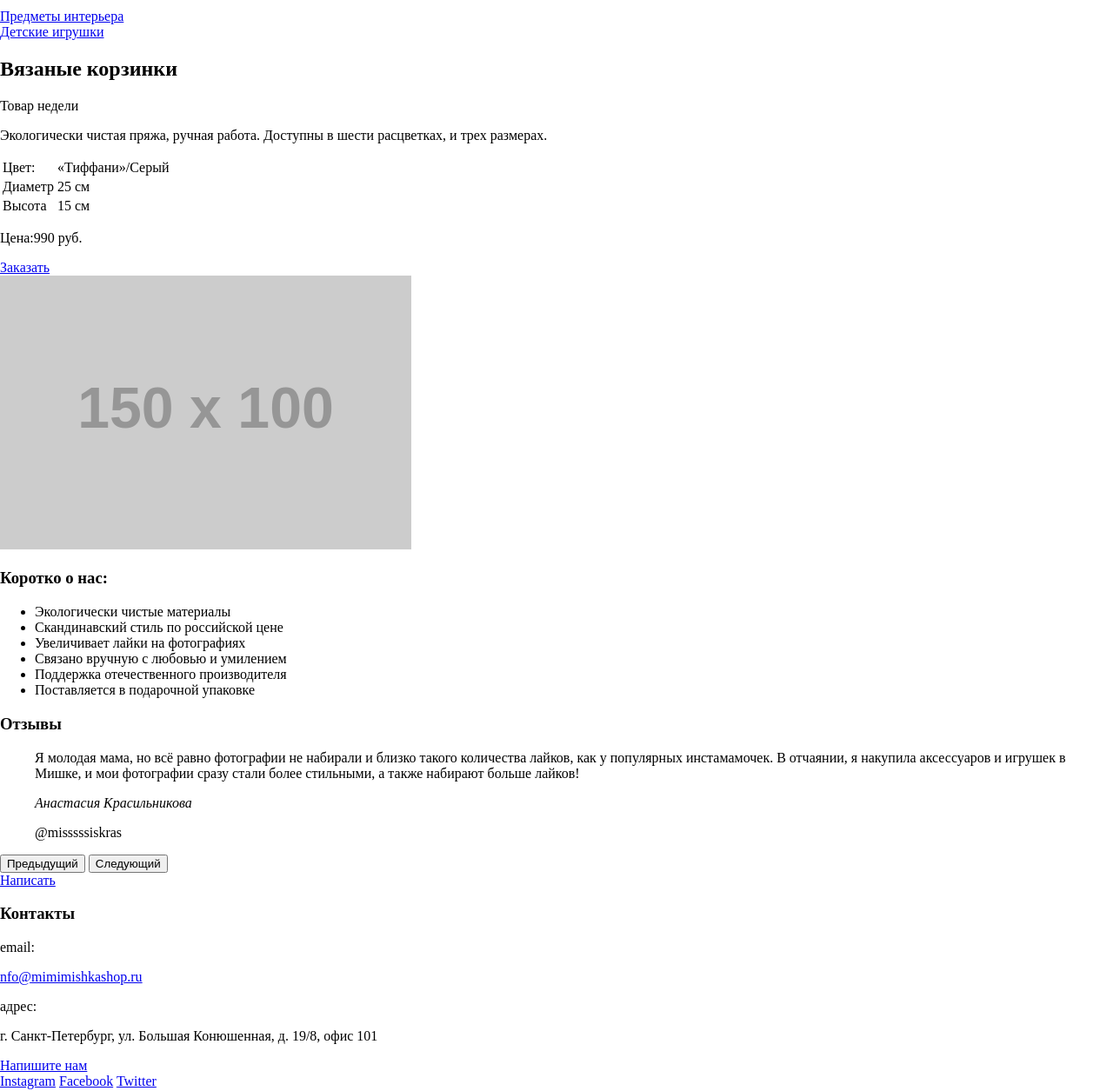
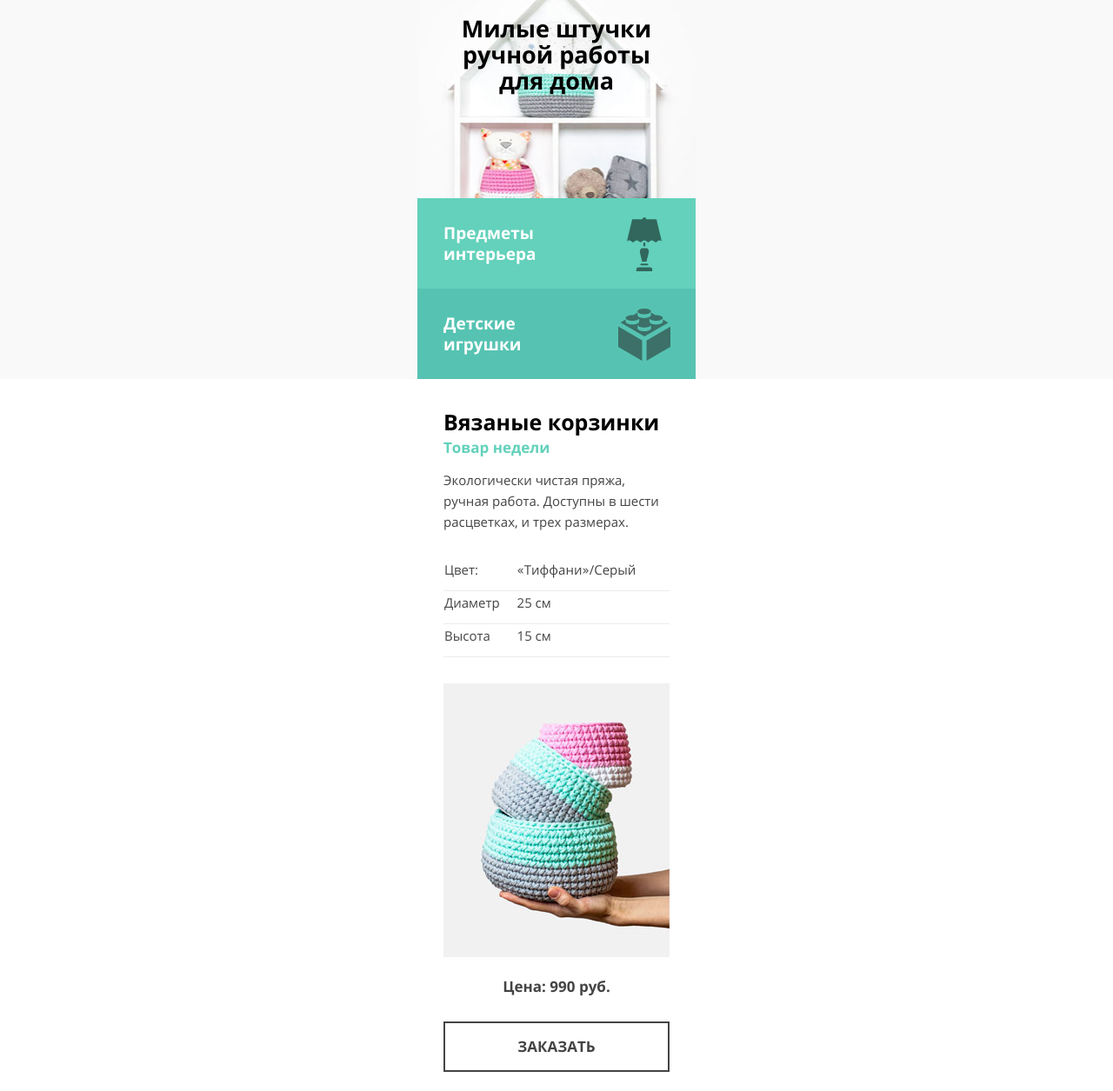
Before and after one commit to Edinorog86/227974-mishka, a website: page index.html in a window 1280 px wide. Shown: the part 497-1752 px from the top of the page at 87% size. Drawn offline with nearby package versions, Linux system fonts and the light colour scheme; files that its build step writes are made by us from their sources; placeholder pictures from the web are drawn by us.

Commit message:
about done

```diff
--- a/index.html
+++ b/index.html
@@ -32,6 +32,7 @@
     </header>
     <main class="page-main">
       <section class="products">
+        <div class="products__wrapper">
           <h1 class="products__title">Милые штучки ручной работы для дома</h1>
           <div class="products__categories">
             <div class="products__interior">
@@ -39,6 +40,7 @@
             </div>
             <div class="products__toys">
               <a href="#">Детские игрушки</a>
+            </div>
           </div>
         </div>
       </section>
@@ -53,26 +55,26 @@
               Экологически чистая пряжа, ручная работа.
               Доступны в шести расцветках, и трех размерах.
             </p>
-            <table class="weekly-product_stats">
-              <tr>
+            <table class="weekly-product__stats">
+              <tr class="weekly-product__table-row">
                 <td>Цвет:</td>
                 <td>&laquo;Тиффани&raquo;/Серый</td>
               </tr>
-              <tr>
+              <tr class="weekly-product__table-row">
                 <td>Диаметр</td>
                 <td>25 см</td>
               </tr>
-              <tr>
+              <tr class="weekly-product__table-row">
                 <td>Высота</td>
                 <td>15 см</td>
               </tr>
             </table>
-            <div class="weekly-product__order order">
-              <p class="order-price">Цена:990 руб.</p>
-              <a href="#" class="order__button button">Заказать</a>
+            <img class="weekly-product__image" src="img/triple-set-mobile@1x.jpg" alt="Картинка товара" wdith="260" height="315">
+            <div class="weekly-product__order">
+              <p class="weekly-product__price">Цена: 990 руб.</p>
+              <a href="#" class="weekly-product__button button">Заказать</a>
             </div>
           </div>
-          <img class="weekly-product__image" src="http://placehold.it/150x100" alt="Картинка товара" wdith="216" height="315">
         </div>
       </section>
       <section class="about">
--- /dev/null
+++ b/sass/blocks/about.scss
@@ -0,0 +1,45 @@
+.about {
+  box-sizing:border-box;
+  width:320px;
+  padding:0 30px;
+  margin:0 auto;
+  &__title {
+    @include mobile-secondary-title;
+    margin-bottom:33px;
+  }
+  &__list {
+    @include list-style-reset;
+    font-size:17px;
+    line-height:20px;
+    font-weight:bold;
+  }
+  &__item {
+    position:relative;
+    padding-top:60px;
+    margin-bottom:30px;
+  }
+  &__item--clean::after {
+    @include pseudo-element(50px, 50px, 0, 0);
+    background:url("../img/icon-feature-flower.svg") no-repeat center center;
+  }
+  &__item--cheap::after {
+    @include pseudo-element(50px, 50px, 0, 0);
+    background:url("../img/icon-feature-money.svg") no-repeat center center;
+  }
+  &__item--popular::after {
+    @include pseudo-element(50px, 50px, 0, 0);
+    background:url("../img/icon-feature-heart.svg") no-repeat center center;
+  }
+  &__item--cute::after {
+    @include pseudo-element(50px, 50px, 0, 0);
+    background:url("../img/icon-feature-ball.svg") no-repeat center center;
+  }
+  &__item--patriotic::after {
+    @include pseudo-element(60px, 50px, 0, 0);
+    background:url("../img/icon-feature-rocket.svg") no-repeat center center;
+  }
+  &__item--gift::after {
+    @include pseudo-element(50px, 50px, 0, 0);
+    background:url("../img/icon-feature-gift.svg") no-repeat center center;
+  }
+}
--- /dev/null
+++ b/sass/blocks/button.scss
@@ -0,0 +1,14 @@
+.button {
+  display:block;
+  box-sizing:border-box;
+  width:100%;
+  padding:17px 0px;
+  border:2px solid #444444;
+  font-size:17px;
+  line-height:20px;
+  font-weight:bold;
+  text-transform:uppercase;
+  text-decoration:none;
+  text-align:center;
+  color:#444444;
+}
--- /dev/null
+++ b/sass/blocks/comments.scss
@@ -0,0 +1,11 @@
+.comments {
+  &__wrapper {
+    box-sizing:border-box;
+    width:320px;
+    padding:0 30px;
+    margin:0 auto;
+  }
+  blockquote {
+    margin:0;
+  }
+}
--- a/sass/blocks/page-header.scss
+++ b/sass/blocks/page-header.scss
@@ -1,8 +1,4 @@
-@mixin list-style-reset{
-  margin:0;
-  padding:0;
-  list-style-type:none;
-}
+
 .page-header {
   border-bottom:1px solid #ececec;
   font-family:"Open-Sans", "Tahoma", "sans-serif";
--- /dev/null
+++ b/sass/blocks/products.scss
@@ -0,0 +1,54 @@
+.products {
+  background-color:#f9f9f9;
+  &__wrapper {
+    padding-top:75px;
+    margin:0 auto;
+    width:320px;
+    background:#f9f9f9 url("../img/hero-mobile@1x.jpg") no-repeat center -15%;
+
+  }
+  &__title {
+    margin:0;
+    margin-bottom:120px;
+    text-align:center;
+    padding:0 30px;
+    font-size:27px;
+    line-height:30px;
+    font-weight:bold;
+  }
+  &__categories {
+    display:flex;
+    flex-direction:column;
+  }
+  a {
+    box-sizing:border-box;
+    display:block;
+    width:100%;
+    padding:28px 30px;
+    padding-right:160px;
+    font-size:19px;
+    line-height:24px;
+    font-weight:bold;
+    color:#ffffff;
+    text-decoration:none;
+  }
+  &__interior {
+    position:relative;
+    background:#63d1bb;
+    // url("../img/icon-interior.svg") no-repeat center center;
+  }
+  &__interior::after {
+    @include pseudo-element(62px, 70px, 18px, 230px);
+    background:url("../img/icon-interior.svg") no-repeat center center;
+    opacity:0.5;
+  }
+  &__toys {
+    position:relative;
+    background:#56c3b2;
+  }
+  &__toys::after {
+    @include pseudo-element(62px, 70px, 18px, 230px);
+    background:url("../img/icon-toy.svg") no-repeat center center;
+    opacity:0.5;
+  }
+}
--- /dev/null
+++ b/sass/blocks/weekly-product.scss
@@ -0,0 +1,48 @@
+.weekly-product {
+  &__wrapper {
+    box-sizing:border-box;
+    width:320px;
+    padding:34px 30px;
+    margin:0 auto;
+  }
+  &__name {
+    @include mobile-secondary-title;
+    margin-bottom:5px;
+  }
+  &__legend {
+    margin:0;
+    font-size:17px;
+    line-height:20px;
+    font-weight:bold;
+    color:#63d1bb;
+  }
+  &__text {
+    font-size:15px;
+    line-height:24px;
+    margin-bottom:30px;
+    color:#444444;
+  }
+  &__stats {
+    width:100%;
+    margin-bottom:30px;
+    font-size:15px;
+    line-height:24px;
+    font-weight:normal;
+    color:#444444;
+    border-collapse:collapse;
+  }
+  td {
+    padding-bottom:12px;
+    border-bottom:1px solid #ececec;
+  }
+  &__order {
+    text-align:center;
+  }
+  &__price {
+    margin-bottom:28px;
+    font-size:17px;
+    line-height:24px;
+    font-weight:bold;
+    color:#444444;
+  }
+}
--- a/sass/style.scss
+++ b/sass/style.scss
@@ -2,6 +2,28 @@ body,
 html {
   margin:0;
   padding:0;
+}
+@mixin list-style-reset{
+  margin:0;
+  padding:0;
+  list-style-type:none;
+}
+@mixin pseudo-element($width, $heigth, $top, $left) {
+  content:"";
+  position:absolute;
+  width:$width;
+  height:$heigth;
+  top:$top;
+  left:$left;
+}
+@mixin mobile-secondary-title {
+  margin:0;
+  font-size:25px;
+  line-height:30px;
+  font-weight:bold;
+}
+body {
+  font-family:"Open-Sans", "Tahoma", "sans-serif";
 }
 @font-face {
   font-family: 'Open-Sans';
@@ -20,3 +42,8 @@ html {
 
 @import 'blocks/page-header.scss';
 @import 'blocks/nav.scss';
+@import 'blocks/products.scss';
+@import 'blocks/weekly-product.scss';
+@import 'blocks/button.scss';
+@import 'blocks/about.scss';
+@import 'blocks/comments.scss';
```
Lines whose indentation alone changed are shown as unchanged.
